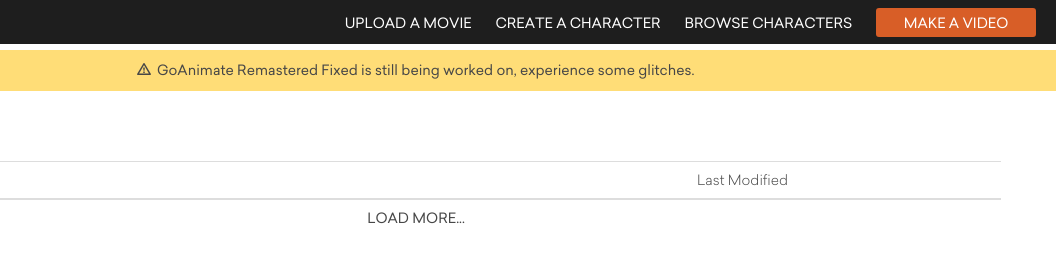
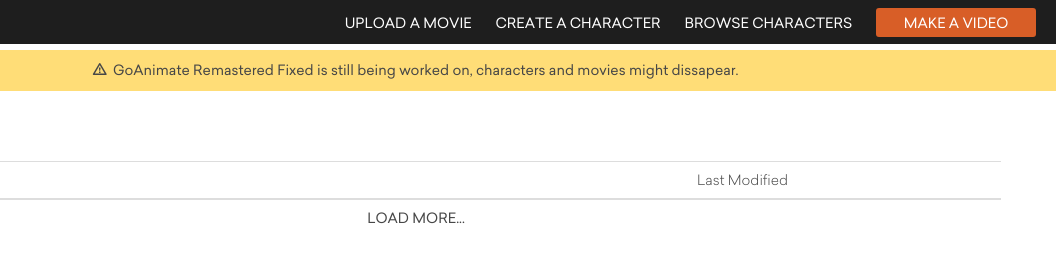
Before and after one commit to flo4rian/goanimateremasteredfixed, a website: page html/list.html in a window 1280 px wide. Shown: the full height of the page, 224-1280 px from the left. Drawn offline with Linux system fonts and the light colour scheme; no server answers.

Commit message:
Update list.html

```diff
--- a/html/list.html
+++ b/html/list.html
@@ -59,7 +59,7 @@
 				</div>
 			</div>
 			<div class="warning">
-				GoAnimate Remastered Fixed is still being worked on, experience some glitches.<br>
+				GoAnimate Remastered Fixed is still being worked on, characters and movies might dissapear.<br>
 			</div>
 		</header>
 		<table>
```
